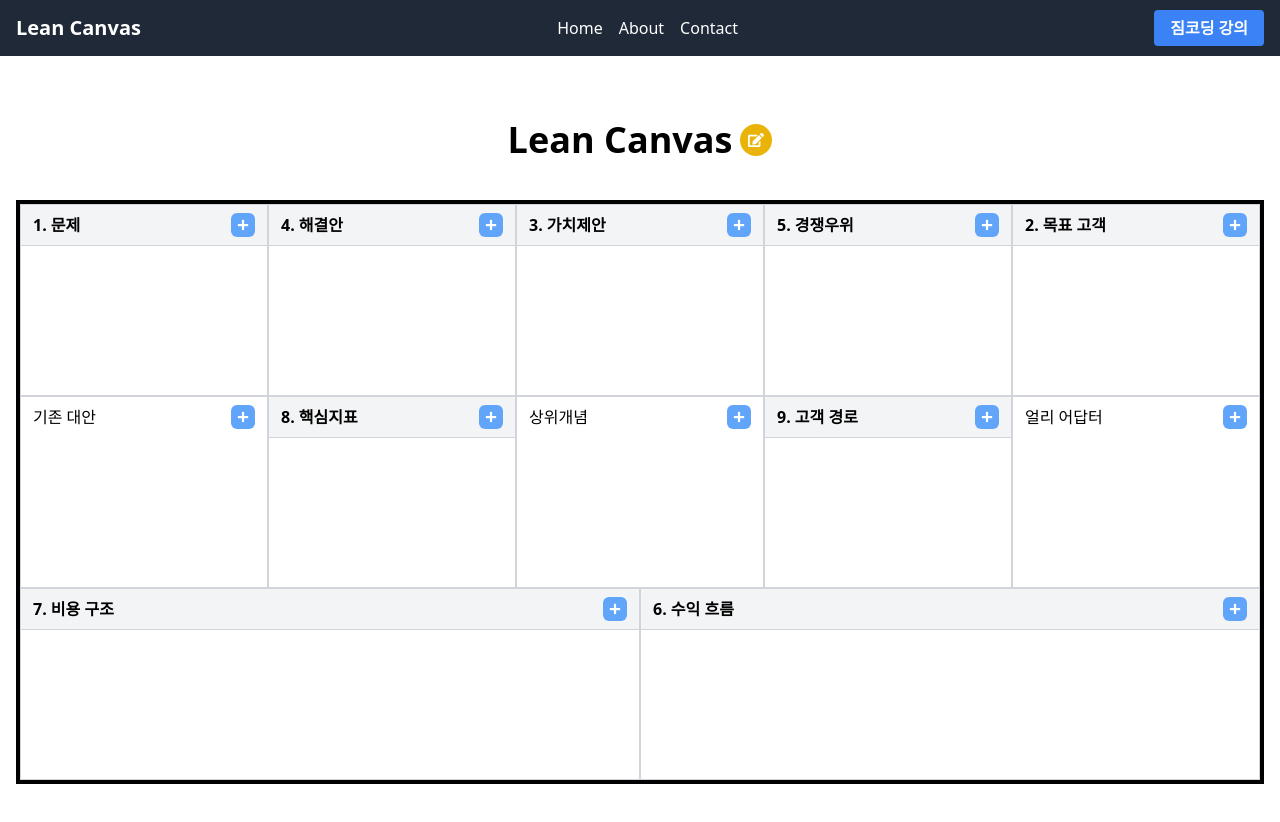
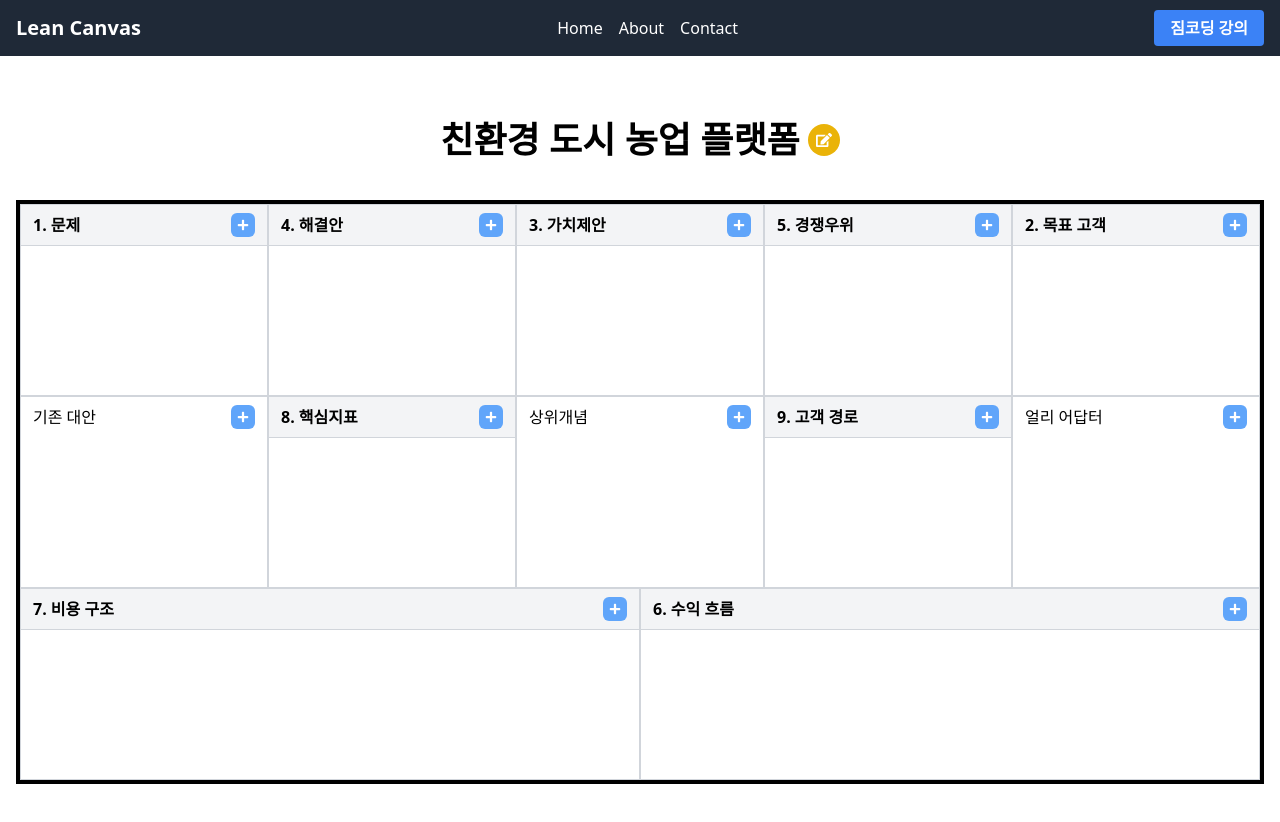
Before and after one commit to kikjs75/lean-canvas-react, a React (Vite) app: page /canvases/1 in a window 1280 px wide. Shown: the top 822 px of the page. Built offline with nearby package versions, Linux system fonts and the light colour scheme; data requests are answered from the project's data file.

Commit message:
타이틀 수정

```diff
--- a/data/db.json
+++ b/data/db.json
@@ -1,10 +1,8 @@
 {
   "canvases": [
     {
-      "id": 1,
       "title": "친환경 도시 농업 플랫폼",
-      "lastModified": "2023-06-15",
-      "category": "농업"
+      "id": 1
     },
     {
       "id": 2,
--- a/src/api/canvas.js
+++ b/src/api/canvas.js
@@ -26,3 +26,17 @@ export function createCanvas() {
 export async function deleteCanvas(id) {
   await canvases.delete(`/${id}`); // 응답값은 필요 없고 완료만 기다린다"는 의도가 코드에서 명확하게 드러납
 }
+
+export async function getCanvasesById(id) {
+  const { data } = await canvases.get(`/${id}`);
+  return data;
+}
+
+export async function updateTitle(id, title) {
+  /**
+   * post : 새로운 자원 등록
+   * put : 기존 자원 전체 업데이트 및 새로운 자원 등록
+   * patch : 일부항목 업데이트
+   */
+  await canvases.patch(`/${id}`, { title }); // 중괄호 안 하면 업데이트 안 됨.
+}
--- a/src/components/CanvasTitle.jsx
+++ b/src/components/CanvasTitle.jsx
@@ -1,23 +1,18 @@
 import { useState } from 'react';
-import { FaCheck, FaEdit } from 'react-icons/fa';
+import { FaEdit, FaCheck } from 'react-icons/fa';
 
-function CanvasTitle() {
+function CanvasTitle({ value, onChange }) {
   const [isEdit, setIsEdit] = useState(false);
-  const [title, setTitle] = useState('Lean Canvas');
-  const [editTitle, setEditTitle] = useState(title);
+  const [title, setTitle] = useState(value);
 
-  const handleEditTitle = () => {
-    setEditTitle(title); // 수정화면 진입 시 초기 데이터는 현재 title 설정. // 여기 대신에 위에서 useState(title) 하면 되는 것 같다.
-    setIsEdit(true);
-  };
-
-  const handleChangeTitle = e => {
-    setEditTitle(e.target.value);
-  };
+  // 1) key 방식 변경 후 불필요해서 제거 : <CanvasTitle key={canvas?.id} value={canvas?.title} /> 처럼 호출 시 key 설정.
+  // useEffect(() => {
+  //   setTitle(value);
+  // }, [value]);
 
   const handelSubmitTitle = () => {
     setIsEdit(false);
-    setTitle(editTitle); // 일반화면 진입 시 지금까지 수정된 editTitle 을 title 에 설정.
+    onChange(title);
   };
 
   return (
@@ -26,9 +21,9 @@ function CanvasTitle() {
         <div className="flex items-center">
           <input
             type="text"
-            onChange={handleChangeTitle}
-            value={editTitle}
             className="text-4xl font-bold text-center text-blue-600 bg-transparent border-b-2 border-blue-600 focus:outline-none"
+            value={title}
+            onChange={e => setTitle(e.target.value)}
           />
           <button
             className="ml-2 p-2 bg-green-500 text-white rounded-full hover:bg-green-600 transition duration-300 ease-in-out focus:outline-none focus:ring-2 focus:ring-green-500 focus:ring-opacity-50"
@@ -44,7 +39,7 @@ function CanvasTitle() {
           <button
             className="ml-2 p-2 bg-yellow-500 text-white rounded-full hover:bg-yellow-600 transition duration-300 ease-in-out focus:outline-none focus:ring-2 focus:ring-yellow-500 focus:ring-opacity-50"
             aria-label="Edit title"
-            onClick={handleEditTitle}
+            onClick={() => setIsEdit(true)}
           >
             <FaEdit />
           </button>
--- a/src/pages/CanvasDetail.jsx
+++ b/src/pages/CanvasDetail.jsx
@@ -1,10 +1,37 @@
 import CanvasTitle from '../components/CanvasTitle';
 import LeanCanvas from '../components/LeanCanvas';
+import { getCanvasesById, updateTitle } from '../api/canvas';
+import { useParams } from 'react-router-dom';
+import { useEffect, useState } from 'react';
 
 function CanvasDetail() {
+  const { id } = useParams();
+  const [canvas, setCanvas] = useState(null);
+
+  useEffect(() => {
+    const fetchData = async () => {
+      const data = await getCanvasesById(id);
+      setCanvas(data);
+    };
+    fetchData();
+  }, [id]);
+
+  const handleTitleChange = async title => {
+    try {
+      await updateTitle(id, title);
+    } catch (err) {
+      alert(err.message);
+    }
+  };
+
   return (
     <div>
-      <CanvasTitle />
+      {/* {JSON.stringify(canvas)} */}
+      <CanvasTitle
+        key={canvas?.id}
+        value={canvas?.title}
+        onChange={handleTitleChange}
+      />
       <LeanCanvas />
     </div>
   );
```
